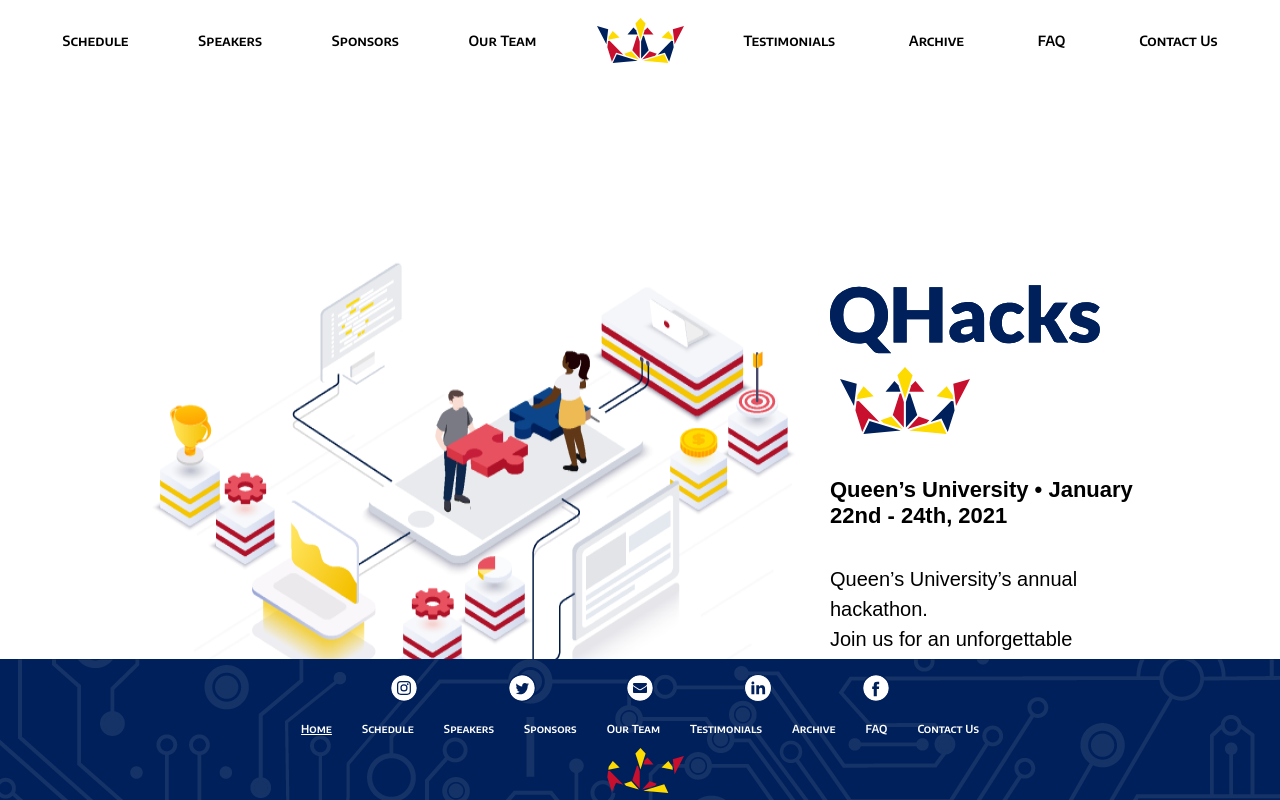
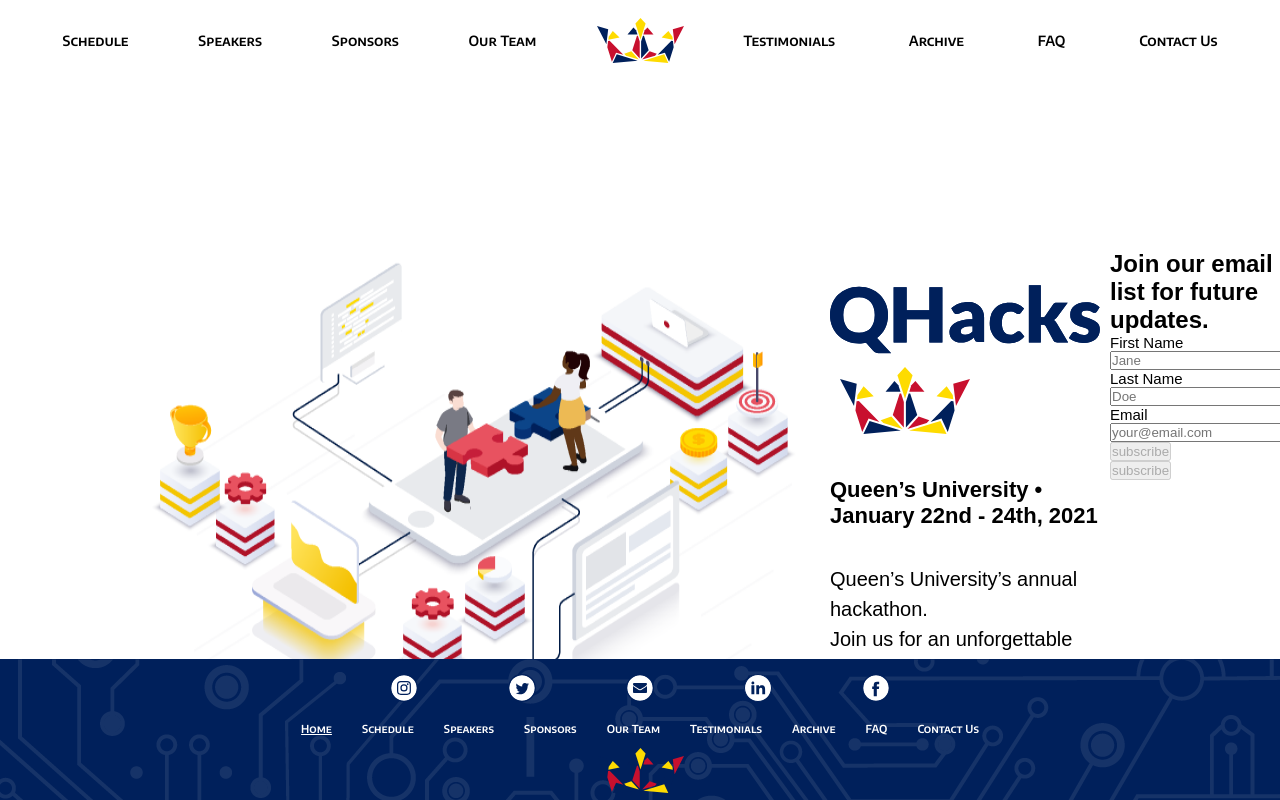
Before and after one commit to Krsikapa00/qhacks_2022, a React (Create React App) app: page / in a window 1280 px wide. Built offline with nearby package versions, Linux system fonts and the light colour scheme.

Commit message:
Custom form constrution, not working

```diff
--- a/package.json
+++ b/package.json
@@ -9,9 +9,10 @@
     "css-what": "^5.0.1",
     "react": "^17.0.2",
     "react-dom": "^17.0.2",
+    "react-mailchimp-subscribe": "^2.1.3",
     "react-router-dom": "^5.2.0",
+    "react-scripts": "4.0.1",
     "styled-components": "^5.3.0",
-    "react-scripts": "4.0.1",
     "web-vitals": "^1.1.2"
   },
   "optionalDependencies": {
--- /dev/null
+++ b/src/components/landingPage/CustomForm.js
@@ -0,0 +1,116 @@
+import React, { useEffect, useState } from "react";
+import './landingPage.css';
+import InputField from "./InputField";
+
+
+export default function CustomForm(status, message, onValidated){
+
+    const [email, setEmail] = useState('');
+    const [firstName, setFirstName] = useState('');
+    const [lastName, setLastName] = useState('');
+
+    useEffect(() => {
+        if(status === "success") clearFields();
+      }, [status])
+
+    const clearFields = () => {
+    setFirstName('');
+    setLastName('');
+    setEmail('');
+    }
+
+
+    const handleSubmit = (e) => {
+        e.preventDefault();
+        email &&
+        firstName &&
+        lastName &&
+        email.indexOf("@") > -1 &&
+        onValidated({
+            EMAIL: email,
+            MERGE1: firstName,
+            MERGE2: lastName,
+        });
+    }
+
+
+    return(
+        <form className="mc__form" onSubmit={(e) => handleSubmit(e)}>
+        <h3 className="mc__title">
+            {status === "success"
+                ? "Success!"
+                : "Join our email list for future updates."
+            }
+        </h3>
+            {status === "sending" && (
+            <div className="mc__alert mc__alert--sending">
+                sending...
+            </div>
+            )}
+            {status === "error" && (
+            <div
+                className="mc__alert mc__alert--error"
+                dangerouslySetInnerHTML={{ __html: message }}
+            />
+            )}
+            {status === "success" && (
+            <div
+                className="mc__alert mc__alert--success"
+                dangerouslySetInnerHTML={{ __html: message }}
+            />
+            )}
+
+            {status !== "success" ? (
+            <div className="mc__field-container">
+                    <div className="mc__field-container">
+                        <InputField
+                            label="First Name"
+                            onChangeHandler={setFirstName}
+                            type="text"
+                            value={firstName}
+                            placeholder="Jane"
+                            isRequired
+                        />
+
+                        <InputField
+                            label="Last Name"
+                            onChangeHandler={setLastName}
+                            type="text"
+                            value={lastName}
+                            placeholder="Doe"
+                            isRequired
+                        />
+
+                        <InputField
+                            label="Email"
+                            onChangeHandler={setEmail}
+                            type="email"
+                            value={email}
+                            placeholder="your@email.com"
+                            isRequired
+                        />
+
+                    </div>
+
+                    <InputField
+                    label="subscribe"
+                    type="submit"
+                    formValues={[email, firstName, lastName]}
+                    />
+            </div>
+            ) : null}
+
+            {
+            status === 'success' ? <button
+                //onClick={() => setModalOpen(false)}
+                className="g__justify-self-center">Close</button> : <InputField
+                    label="subscribe"
+                    type="submit"
+                    formValues={[email, firstName, lastName]}
+                />
+            }
+
+
+      </form>
+    )
+}
--- /dev/null
+++ b/src/components/landingPage/InputField.js
@@ -0,0 +1,58 @@
+import React from 'react';
+import './landingPage.css';
+
+const InputField = props => {
+
+    const validateInput = values => {
+        if (values.some(f => f === "") || values[0].indexOf("@") === -1) {
+            return true
+        } else {
+            return false
+        }
+    }
+
+    if (props.type === "submit") {
+        return (
+            <input
+            className='primaryBtn primaryBtn--big g__justify-self-center'
+            type='submit'
+            value={props.label}
+            disabled={validateInput(props.formValues)}
+            />
+        )
+    } else if (props.type === "textarea") {
+        return (
+            <label className="inputField__label">
+                {props.label}
+                <textarea
+                    onChange={(e) => props.onChangeHandler(e.target.value)}
+                    placeholder={props.placeholder}
+                    value={props.value}
+                    required={props.isRequired}
+                    className="inputField__field"
+                    rows={7}
+                    name={props.name}
+                />
+            </label>
+        );
+    } else {
+        return (
+            <label className="inputField__label">
+                {props.label}
+                <input
+                    onChange={(e) => props.onChangeHandler(e.target.value)}
+                    type={props.type}
+                    placeholder={props.placeholder}
+                    value={props.value}
+                    required={props.isRequired}
+                    className="inputField__field"
+                    name={props.name}
+                />
+            </label>
+        );
+    }
+
+
+};
+
+export default React.memo(InputField);
--- a/src/components/landingPage/landing.js
+++ b/src/components/landingPage/landing.js
@@ -9,6 +9,8 @@
 import logo from "../../assets/images/logo/qhacksCrown-colored.svg";
 import word from "../../assets/images/logo/qhacksWordmark-colored.svg";
 import graphic from "../../assets/images/backgrounds/puzzlePieces.png";
+import SignUpForm from "./signUpForm";
+import CustomForm from "./CustomForm";
 
 
 
@@ -86,6 +88,7 @@
           >
             Applications are now closed
           </ActionButton> */}
+          <CustomForm></CustomForm>
         </div>
         <div className="div3">
           <div>
--- /dev/null
+++ b/src/components/landingPage/signUpForm.js
@@ -0,0 +1,24 @@
+import React from "react";
+import './landingPage.css';
+import MailchimpSubscribe from "react-mailchimp-subscribe";
+import CustomForm from "./CustomForm";
+
+
+const postURL = "https://qhacks.us14.list-manage.com/subscribe/post?u=f9a860635bf0e397ab5f86761&id=903e13fb61"
+
+export default function SignUpForm(props){
+    return(
+        <div>
+            <MailchimpSubscribe
+                url={postURL}
+                render={({ subscribe, status, message }) => (
+                    <CustomForm
+                        status={status}
+                        message={message}
+                        onValidated={formData => subscribe(formData)}
+                    />
+                )}
+            />
+        </div>
+    )
+}
--- a/src/components/schedule/ComingSoon.js
+++ b/src/components/schedule/ComingSoon.js
@@ -8,7 +8,6 @@
             <div class="imageBox">
                 <h1 class="text">Coming Soon...</h1>
             </div>
-
             <h1 class="text2">Coming Soon...</h1>
         </div>
     );
```
Also changed, not shown: 1 other file (tests, documents, lock files or other folders).
